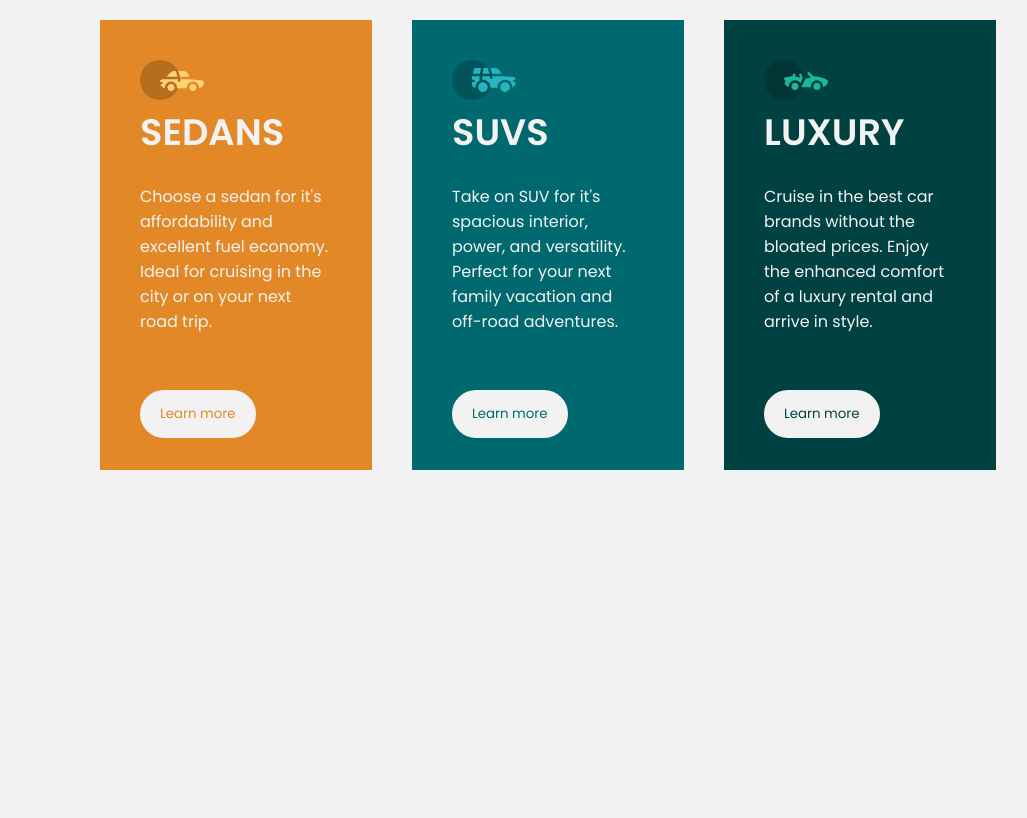
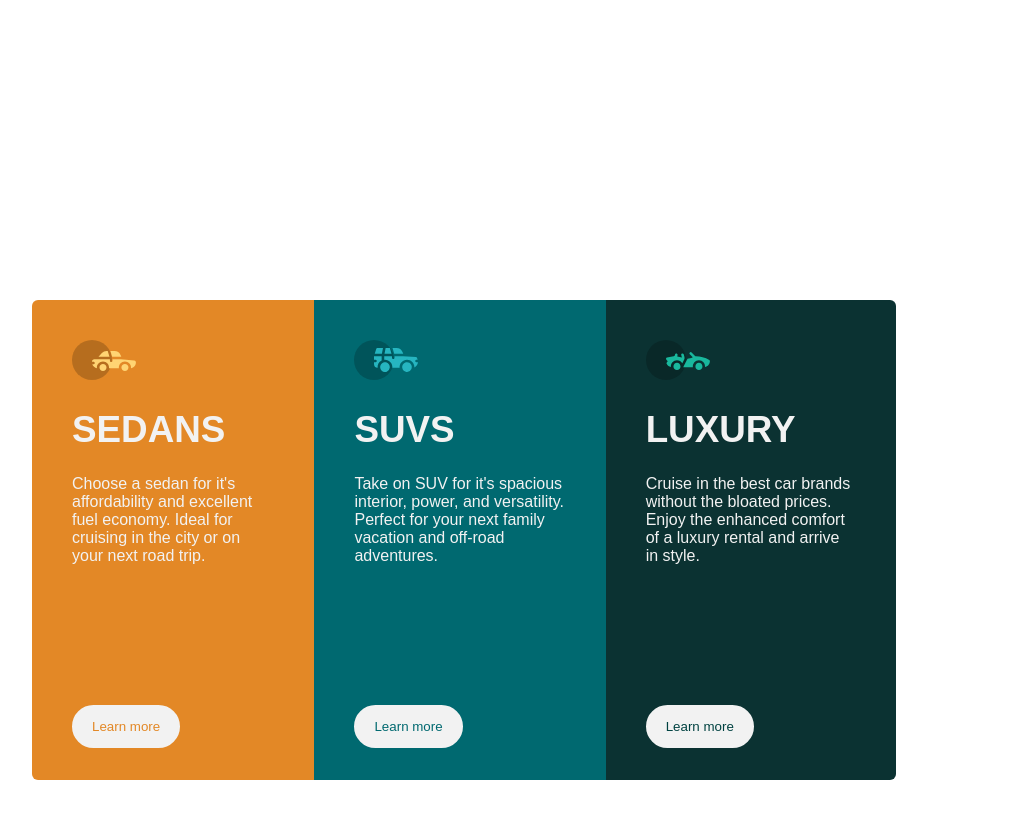
Before and after one commit to Stephaniekhasoha/zuri_frontend, a plain HTML site: page cards/index.html in a window 1280 px wide. Shown: the whole page, without its empty margins (176-1203 px from the left). Drawn offline with Linux system fonts and the light colour scheme.

Commit message:
css flex cards

```diff
--- a/cards/index.html
+++ b/cards/index.html
@@ -10,7 +10,7 @@
 </head>
 <body>
     <div class="container">
-        <div class="items">
+
         <div class="item first">
             <div class="image">
                 <img src="./assets/icon-sedans.svg" alt="">
@@ -25,10 +25,7 @@
                 </div>
             </div>
         </div>
-        </div>
-    </div>
-    <div class="container">
-        <div class="items">
+
         <div class="item second">
             <div class="image">
                 <img src="./assets/icon-suvs.svg" alt="">
@@ -43,10 +40,7 @@
                 </div>
             </div>
         </div>
-        </div>
-    </div>
-    <div class="container">
-        <div class="items">
+
         <div class="item third">
             <div class="image">
                 <img src="./assets/icon-luxury.svg" alt="">
@@ -61,7 +55,8 @@
                 </div>
             </div>
         </div>
+
     </div>
-    </div>
+
 </body>
 </html>
--- a/cards/style.css
+++ b/cards/style.css
@@ -1,24 +1,22 @@
-@import url('https://fonts.googleapis.com/css2?family=Open+Sans:wght@300&family=Poppins:wght@200;300;400;500;600&display=swap');
-*{
-    box-sizing: border-box;
-    margin: 0;
-    padding: 0;
-}
+@import url('https://fonts.googleapis.com/css2?family=Big+Shoulders+Display:wght@700&family=Lexend+Deca&display=swap');
 
-/* font-family: 'Poppins', sans-serif; */
-
-.items{
-    background-color: #f3ca97
-    min-height: 100vh;
+/* font-family: 'Big Shoulders Display', cursive; */
+/* font-family: 'Lexend Deca', sans-serif; */
+/* body{
     display: flex;
-    flex-direction: row;
     align-items: center;
+    margin-left: 20%;
+    background-color: hsl(0, 0%, 95%);
+} */
+.container{
+    display: flex;
+    margin-top: 100px;
+    padding: 200px;
+    align-content: center;
     justify-content: center;
-    padding: 20px;
-
 }
 .item{
-    background-color: #006970;
+    background-color: hsl(184, 100%, 22%);
     min-height: 25rem;
     max-width: 17rem;
     padding: 2.5rem;
@@ -30,12 +28,12 @@
 }
 
 .item h1{
-    color: #f2f2f2;
+    color: hsl(0, 0%, 95%);
     font-size: 2.3rem;
     font-family: 'Poppins', sans-serif;
 }
 .item p{
-    color: #f2f2f2;
+    color: hsl(0, 0%, 95%);
     font-family: 'Poppins', sans-serif;
     margin-top: 1.5rem;
     margin-bottom: 6rem;
@@ -43,56 +41,69 @@
 
 .item button{
     position: absolute;
-    background: #f2f2f2;
-    border: 2px solid #f2f2f2;
+    background: hsl(0, 0%, 95%);
+    border: 2px solid hsl(0, 0%, 95%);
     text-align: center;
     padding: 12px 18px;
     bottom: 0;
     margin-bottom: 2rem;
     border-radius: 30px;
-    color: #006970;
+    color: hsl(184, 100%, 22%);
     cursor: pointer;
     font-family: 'Poppins', sans-serif;
 }
 
 .first{
-    background-color: #e38826;
+    background-color: hsl(31, 77%, 52%);
+    min-height: 25rem;
+    max-width: 17rem;
+    padding: 2.5rem;
+    position: relative;
+    border-radius: 6px 0px 0px 6px;
+    }
+
+    .first:hover{
+        background-color: hsl(31, 79%, 44%);;
+    }
+
+.second{
+    background-color: hsl(184, 100%, 22%);
     min-height: 25rem;
     max-width: 17rem;
     padding: 2.5rem;
     position: relative;
 }
 
-.second{
-    background-color: #006970;
+.second:hover{
+    background-color:hsl(186, 32%, 23%);
+}
+
+.third{
+    background-color: hsl(179, 65%, 12%);
     min-height: 25rem;
     max-width: 17rem;
     padding: 2.5rem;
     position: relative;
+    border-radius: 0px 6px 6px 0px;
 }
-
-.third{
-    background-color: #004241;
-    min-height: 25rem;
-    max-width: 17rem;
-    padding: 2.5rem;
-    position: relative;
+.third:hover{
+    background-color:hsl(180, 67%, 7%);
 }
 .first button{
-    color: #e38826;
+    color: hsl(31, 77%, 52%);
 }
 
 .second button{
-   color: #006970;
+   color: hsl(184, 100%, 22%);
 }
 
 .third button{
-   color: #004241;
+   color: hsl(179, 100%, 13%);
 }
 
 button:hover{
     background-color: transparent;
-    color: #f2f2f2;
+    color: hsl(0, 0%, 95%);
 }
 
 @media(max-width:950px){
@@ -104,10 +115,3 @@ button:hover{
         min-width: 22rem;
     }
 }
-
-body{
-    display: flex;
-    align-items: center;
-    margin-left: 20%;
-    background-color: #f2f2f2;
-}
```
Also changed, not shown: Responsive_registration/index.html (renamed from Responsive_registration/registation.html). Lines whose indentation alone changed are shown as unchanged.
